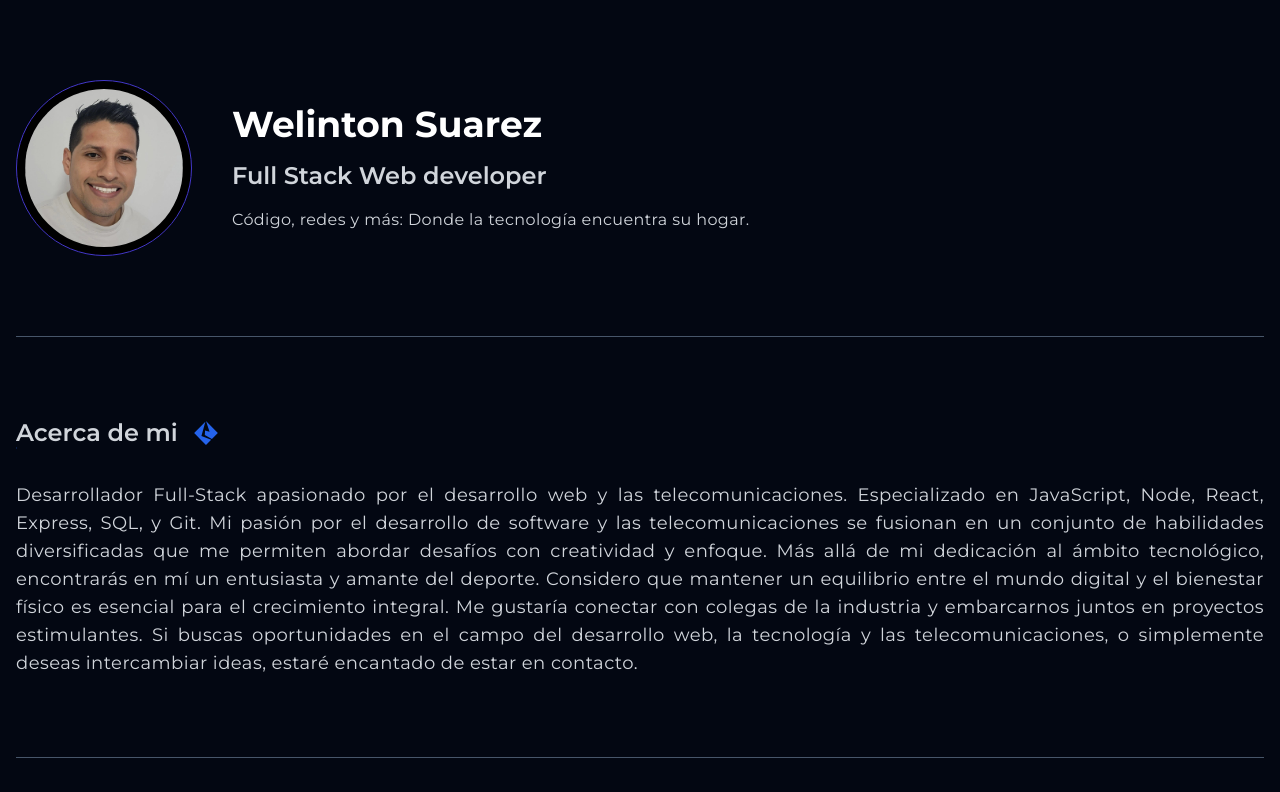
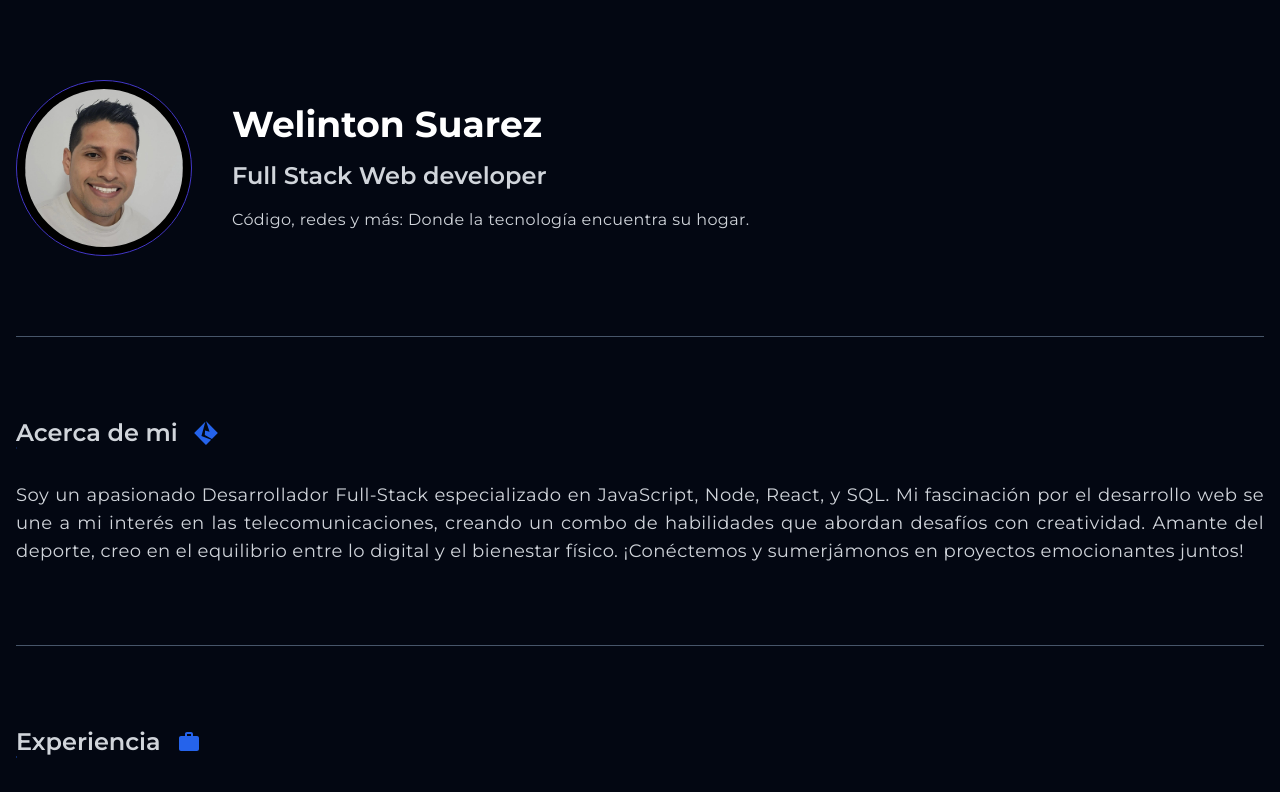
Before and after one commit to wesgdev1/portafolie, a Next.js app: page / in a window 1280 px wide. Shown: the top 792 px of the page. Built offline with nearby package versions, Linux system fonts and the light colour scheme.

Commit message:
update: description

```diff
--- a/components/About.tsx
+++ b/components/About.tsx
@@ -7,19 +7,12 @@ const About = () => {
       <Title text="Acerca de mi" icon={<SiInformatica />} />
       <div className="text-lg tracking-wide flex flex-col gap-5 text-justify">
         <p>
-          Desarrollador Full-Stack apasionado por el desarrollo web y las
-          telecomunicaciones. Especializado en JavaScript, Node, React, Express,
-          SQL, y Git. Mi pasión por el desarrollo de software y las
-          telecomunicaciones se fusionan en un conjunto de habilidades
-          diversificadas que me permiten abordar desafíos con creatividad y
-          enfoque. Más allá de mi dedicación al ámbito tecnológico, encontrarás
-          en mí un entusiasta y amante del deporte. Considero que mantener un
-          equilibrio entre el mundo digital y el bienestar físico es esencial
-          para el crecimiento integral. Me gustaría conectar con colegas de la
-          industria y embarcarnos juntos en proyectos estimulantes. Si buscas
-          oportunidades en el campo del desarrollo web, la tecnología y las
-          telecomunicaciones, o simplemente deseas intercambiar ideas, estaré
-          encantado de estar en contacto.
+          Soy un apasionado Desarrollador Full-Stack especializado en
+          JavaScript, Node, React, y SQL. Mi fascinación por el desarrollo web
+          se une a mi interés en las telecomunicaciones, creando un combo de
+          habilidades que abordan desafíos con creatividad. Amante del deporte,
+          creo en el equilibrio entre lo digital y el bienestar físico.
+          ¡Conéctemos y sumerjámonos en proyectos emocionantes juntos!
         </p>
       </div>
     </div>
```
